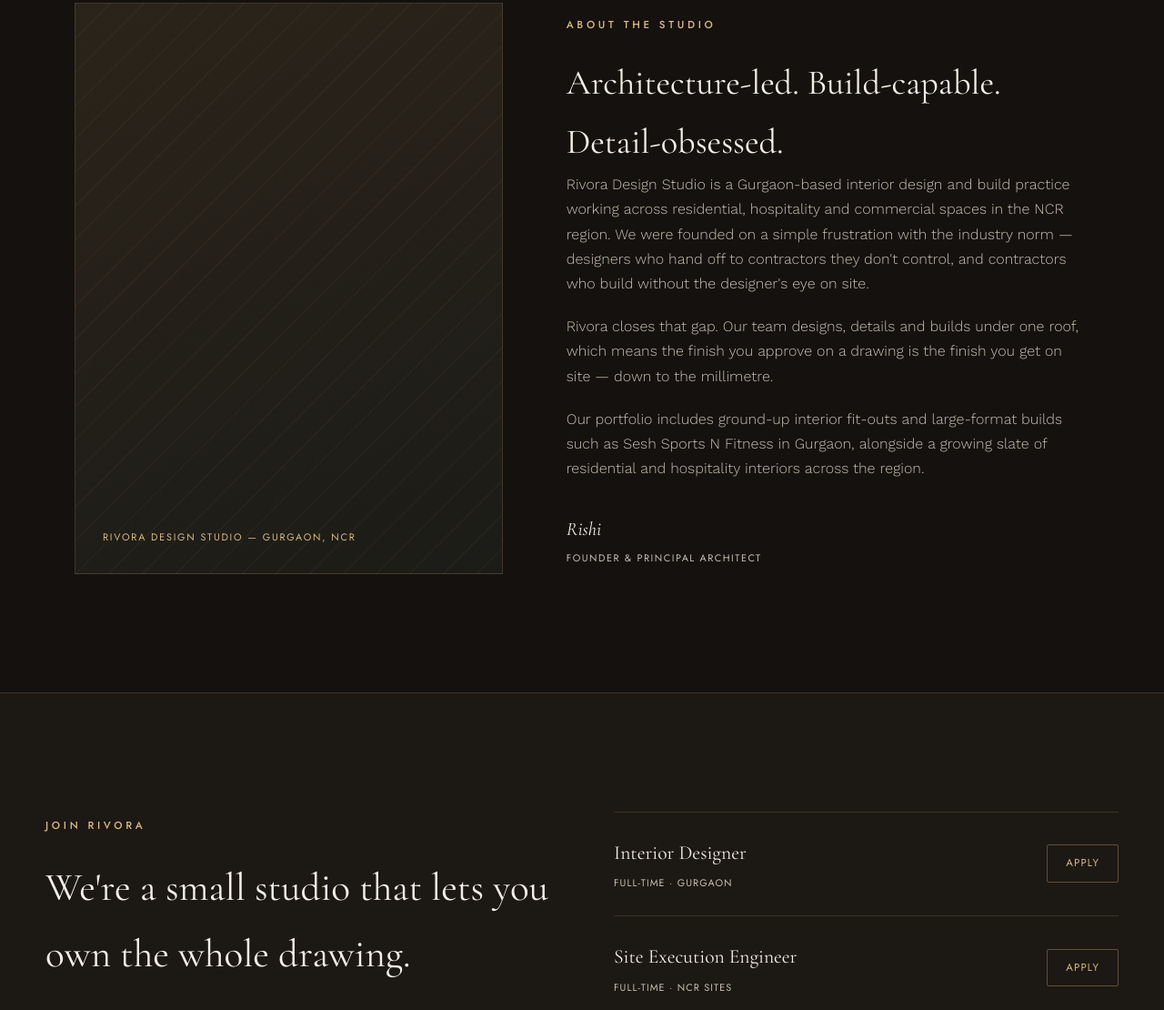
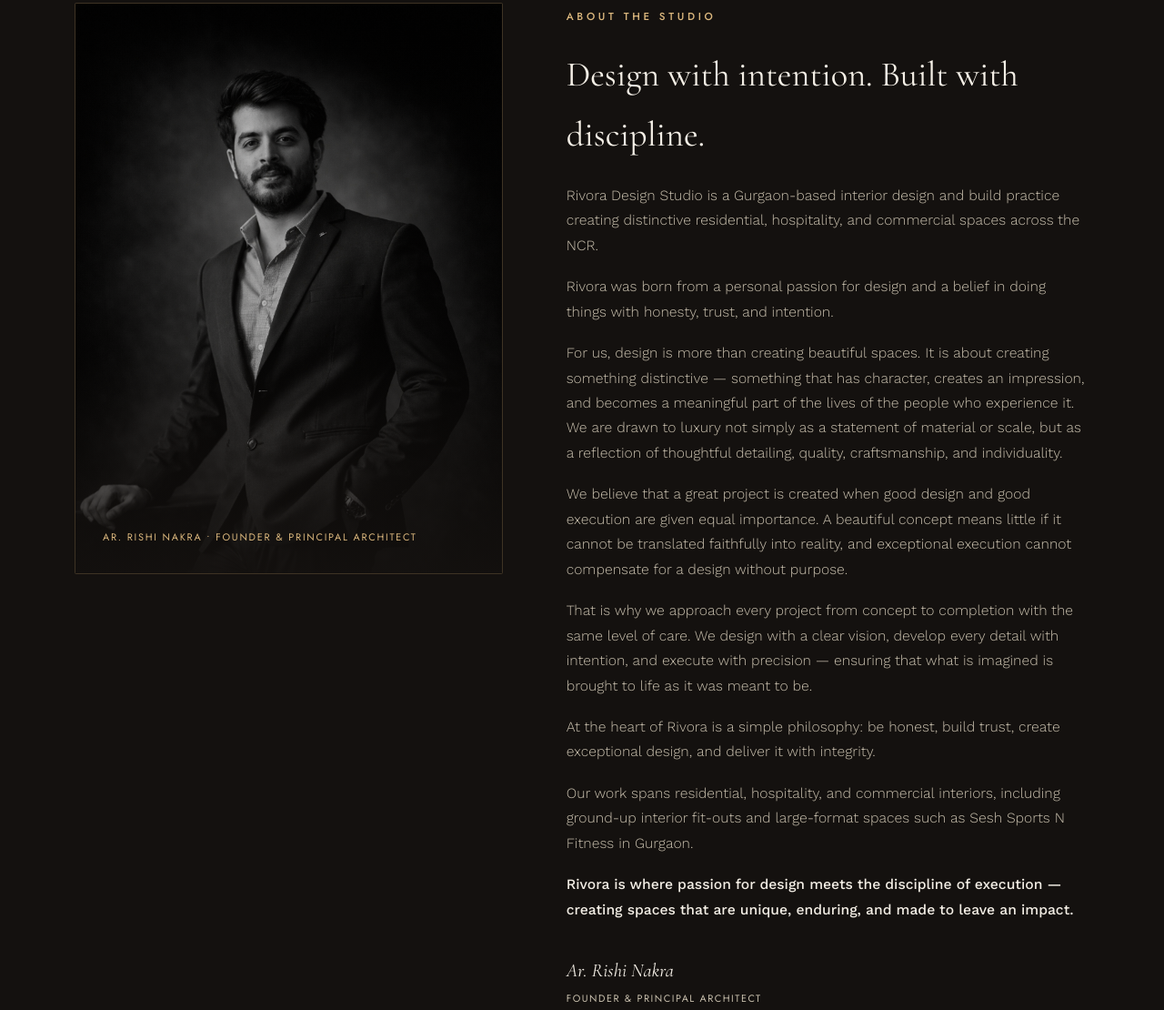
Before and after one commit to rishinakra8/rivora, a website: page frontend/index.html in a window 1280 px wide. Shown: the part 8638-9748 px from the top of the page at 91% size. Drawn offline with nearby package versions, Linux system fonts and the light colour scheme.

Commit message:
Update About the Studio section with Ar. Rishi Nakra portrait photo and brand philosophy

```diff
--- a/frontend/css/styles.css
+++ b/frontend/css/styles.css
@@ -284,20 +284,34 @@
 .process-row p{ color:var(--ivory-dim); font-size:0.95rem; max-width:56ch; }
 
 /* ---------- STUDIO / ABOUT ---------- */
-.studio-grid{ display:grid; grid-template-columns:0.9fr 1.1fr; gap:70px; align-items:center; }
+.studio-grid{ display:grid; grid-template-columns:0.9fr 1.1fr; gap:70px; align-items:flex-start; }
 .studio-visual{
   aspect-ratio:3/4; border:1px solid var(--line);
-  background:
-    linear-gradient(160deg, rgba(184,146,90,0.14), rgba(72,89,76,0.14)),
-    repeating-linear-gradient(135deg, rgba(184,146,90,0.05) 0 2px, transparent 2px 26px);
   position:relative; overflow:hidden;
   display:flex; align-items:flex-end; padding:30px;
+  background:var(--ink-2);
+  border-radius:2px;
+}
+.studio-portrait{
+  position:absolute; inset:0; width:100%; height:100%;
+  object-fit:cover; object-position:center top;
+  transition:transform 0.8s cubic-bezier(0.16, 1, 0.3, 1);
+}
+.studio-visual:hover .studio-portrait{
+  transform:scale(1.03);
+}
+.studio-scrim{
+  position:absolute; inset:0;
+  background:linear-gradient(to top, rgba(20,17,15,0.92) 0%, rgba(20,17,15,0.2) 40%, rgba(20,17,15,0.05) 100%);
+  pointer-events:none;
 }
 .studio-visual .cap{
+  position:relative; z-index:2;
   font-family:'Jost'; font-size:0.68rem; letter-spacing:0.16em; text-transform:uppercase; color:var(--brass-light);
 }
-.studio-copy p{ color:var(--ivory-dim); margin-top:20px; font-size:1rem; }
-.studio-copy p:first-of-type{ margin-top:0; }
+.studio-copy p{ color:var(--ivory-dim); margin-top:18px; font-size:0.98rem; line-height:1.75; }
+.studio-copy p:first-of-type{ margin-top:20px; }
+.studio-copy p strong{ color:var(--ivory); font-weight:500; }
 .studio-signature{ margin-top:36px; }
 .studio-signature .name{ font-family:'Cormorant Garamond', serif; font-style:italic; font-size:1.3rem; color:var(--ivory); }
 .studio-signature .role{ font-family:'Jost'; font-size:0.68rem; letter-spacing:0.14em; text-transform:uppercase; color:var(--ivory-dim); margin-top:4px; }
--- a/frontend/index.html
+++ b/frontend/index.html
@@ -195,16 +195,23 @@
 <section class="section-pad" id="studio">
   <div class="wrap studio-grid">
     <div class="studio-visual reveal">
-      <span class="cap">Rivora Design Studio — Gurgaon, NCR</span>
+      <img src="images/about/rishi-nakra.jpg" alt="Ar. Rishi Nakra — Founder &amp; Principal Architect, Rivora Design Studio" class="studio-portrait">
+      <div class="studio-scrim"></div>
+      <span class="cap">Ar. Rishi Nakra &bull; Founder &amp; Principal Architect</span>
     </div>
     <div class="studio-copy reveal">
       <span class="eyebrow">About The Studio</span>
-      <h2 style="margin-top:20px; font-size:clamp(1.8rem,3vw,2.5rem); font-weight:400;">Architecture-led. Build-capable. Detail-obsessed.</h2>
-      <p>Rivora Design Studio is a Gurgaon-based interior design and build practice working across residential, hospitality and commercial spaces in the NCR region. We were founded on a simple frustration with the industry norm — designers who hand off to contractors they don't control, and contractors who build without the designer's eye on site.</p>
-      <p>Rivora closes that gap. Our team designs, details and builds under one roof, which means the finish you approve on a drawing is the finish you get on site — down to the millimetre.</p>
-      <p>Our portfolio includes ground-up interior fit-outs and large-format builds such as Sesh Sports N Fitness in Gurgaon, alongside a growing slate of residential and hospitality interiors across the region.</p>
+      <h2 style="margin-top:20px; font-size:clamp(1.8rem,3vw,2.5rem); font-weight:400;">Design with intention. Built with discipline.</h2>
+      <p>Rivora Design Studio is a Gurgaon-based interior design and build practice creating distinctive residential, hospitality, and commercial spaces across the NCR.</p>
+      <p>Rivora was born from a personal passion for design and a belief in doing things with honesty, trust, and intention.</p>
+      <p>For us, design is more than creating beautiful spaces. It is about creating something distinctive — something that has character, creates an impression, and becomes a meaningful part of the lives of the people who experience it. We are drawn to luxury not simply as a statement of material or scale, but as a reflection of thoughtful detailing, quality, craftsmanship, and individuality.</p>
+      <p>We believe that a great project is created when good design and good execution are given equal importance. A beautiful concept means little if it cannot be translated faithfully into reality, and exceptional execution cannot compensate for a design without purpose.</p>
+      <p>That is why we approach every project from concept to completion with the same level of care. We design with a clear vision, develop every detail with intention, and execute with precision — ensuring that what is imagined is brought to life as it was meant to be.</p>
+      <p>At the heart of Rivora is a simple philosophy: be honest, build trust, create exceptional design, and deliver it with integrity.</p>
+      <p>Our work spans residential, hospitality, and commercial interiors, including ground-up interior fit-outs and large-format spaces such as Sesh Sports N Fitness in Gurgaon.</p>
+      <p><strong>Rivora is where passion for design meets the discipline of execution — creating spaces that are unique, enduring, and made to leave an impact.</strong></p>
       <div class="studio-signature">
-        <div class="name">Rishi</div>
+        <div class="name">Ar. Rishi Nakra</div>
         <div class="role">Founder &amp; Principal Architect</div>
       </div>
     </div>
```
Also changed, not shown: frontend/images/about/rishi-nakra.jpg (added).
